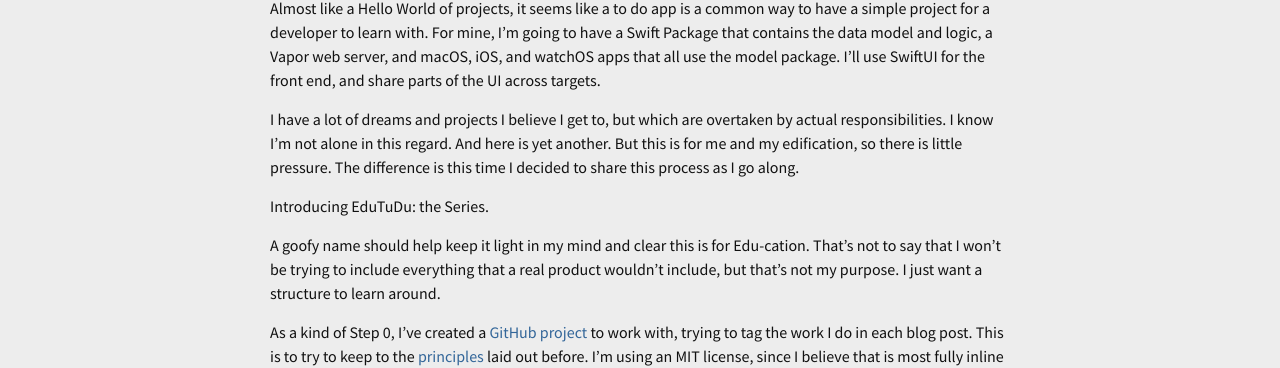
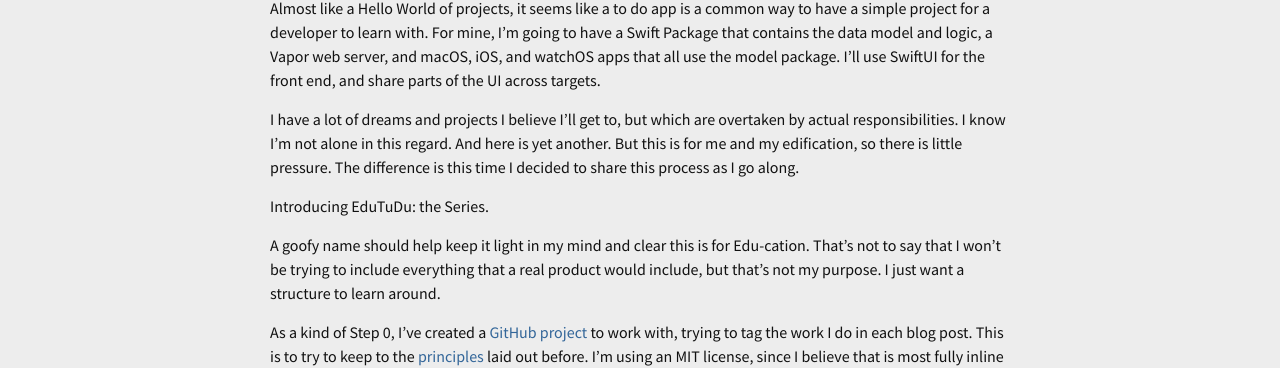
Before and after one commit to donmowry/donmowry.github.io, a Jekyll site: the page built from _posts/2019-09-16-ios-13-new-tech.md, in a window 1280 px wide. Shown: the part 590-958 px from the top of the page. Built offline with Jekyll 4.4.1, drawn with Linux system fonts in a browser that asks for light colours; some web fonts are replaced.

Commit message:
new tech typos

```diff
--- a/_posts/2019-09-16-ios-13-new-tech.md
+++ b/_posts/2019-09-16-ios-13-new-tech.md
@@ -15,11 +15,11 @@ Yes, I'm writing a To Do App.
 
 Almost like a Hello World of projects, it seems like a to do app is a common way to have a simple project for a developer to learn with.  For mine, I'm going to have a Swift Package that contains the data model and logic, a Vapor web server, and macOS, iOS, and watchOS apps that all use the model package.  I'll use SwiftUI for the front end, and share parts of the UI across targets.
 
-I have a lot of dreams and projects I believe I get to, but which are overtaken by actual responsibilities.  I know I'm not alone in this regard.  And here is yet another.  But this is for me and my edification, so there is little pressure.  The difference is this time I decided to share this process as I go along.
+I have a lot of dreams and projects I believe I'll get to, but which are overtaken by actual responsibilities.  I know I'm not alone in this regard.  And here is yet another.  But this is for me and my edification, so there is little pressure.  The difference is this time I decided to share this process as I go along.
 
 Introducing EduTuDu: the Series.
 
-A goofy name should help keep it light in my mind and clear this is for Edu-cation.  That's not to say that I won't be trying to include everything that a real product wouldn't include, but that's not my purpose. I just want a structure to learn around.
+A goofy name should help keep it light in my mind and clear this is for Edu-cation.  That's not to say that I won't be trying to include everything that a real product would include, but that's not my purpose. I just want a structure to learn around.
 
 As a kind of Step 0, I've created a [GitHub project](https://github.com/donmowry/edutudu) to work with, trying to tag the work I do in each blog post.  This is to try to keep to the [principles]({% post_url 2019-07-20-big-shop-process-for-the-small-shop %}) laid out before. I'm using an MIT license, since I believe that is most fully inline with my goals and values.
 
```
